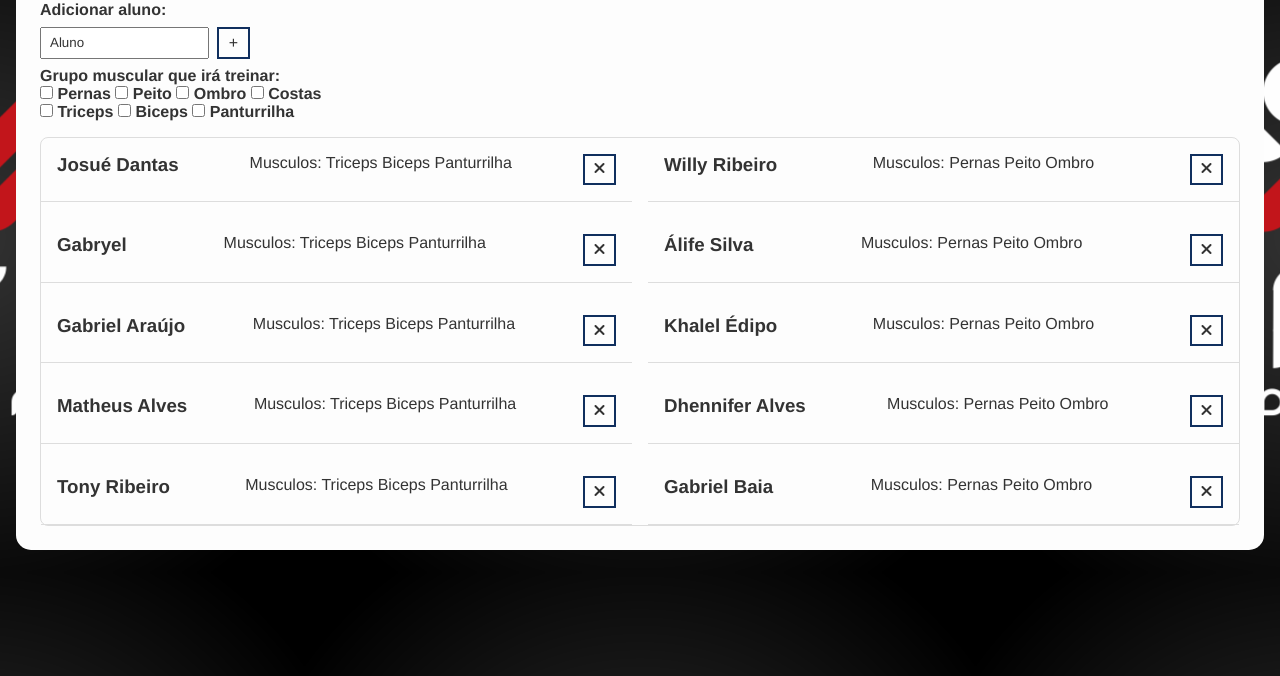
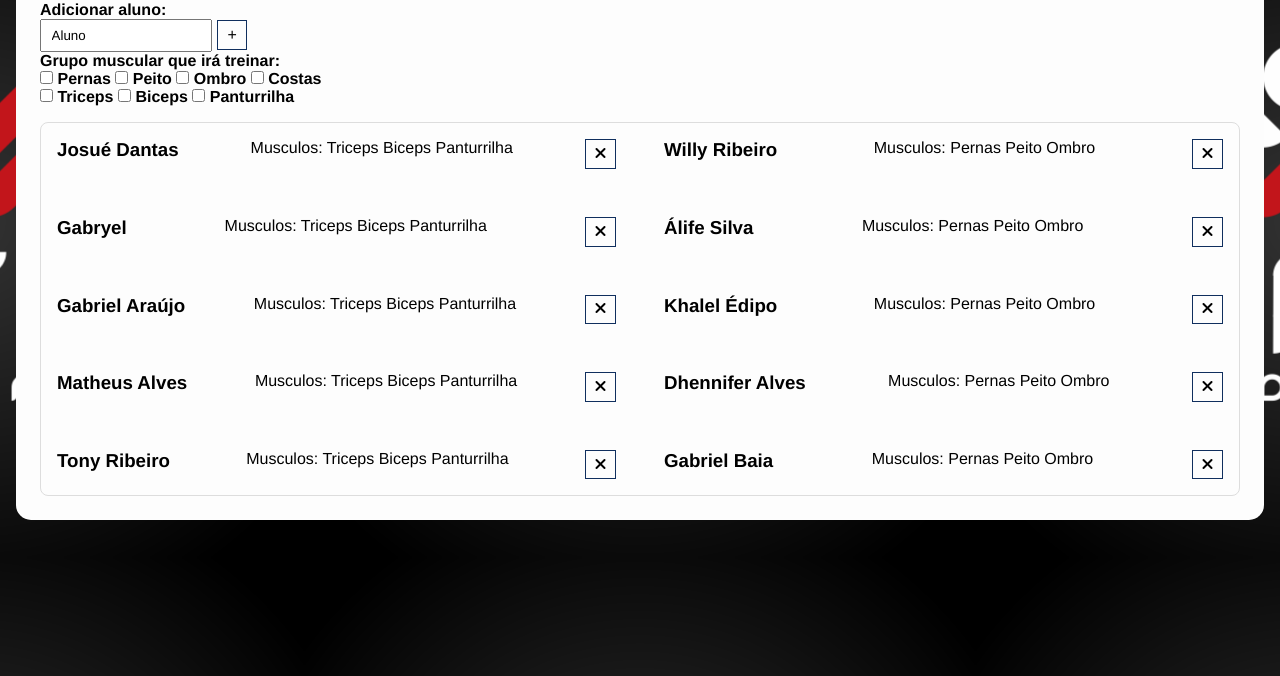
Before and after one commit to josuedantas7/web1-controle-de-pessoas, a plain HTML site: page index.html in a window 1280 px wide. Shown: the part 124-800 px from the top of the page. Drawn offline with nearby package versions, Linux system fonts and the light colour scheme.

Commit message:
update: atualizando css

```diff
--- a/css/styles-login.css
+++ b/css/styles-login.css
@@ -49,7 +49,7 @@ body {
     margin: 20% 10% 18% 10%;
     border: 1px solid black;
     border-radius: 20px;
-    padding: 3% 0 0 0;
+    padding: 3% 0 3% 0;
     background-color: rgba(128, 128, 128, 0.253);
     width: 80%;
 }
--- a/css/styles.css
+++ b/css/styles.css
@@ -2,7 +2,6 @@
   padding: 0;
   margin: 0;
   font-family: Helvetica;
-  color: #333;
 }
 
 
@@ -13,8 +12,7 @@ body {
 
 button {
   background-color: #fdfdfd;
-  color: #102f5e;
-  border: 2px solid #102f5e;
+  border: 1px solid #102f5e;
   padding: 0.3rem 0.6rem;
   font-size: 1rem;
   cursor: pointer;
@@ -23,7 +21,6 @@ button {
 
 button:hover {
   background-color: #102f5e;
-  color: #fff;
 }
 
 button:hover > i {
@@ -31,7 +28,7 @@ button:hover > i {
 }
 
 input {
-  padding: 0.25rem 0.5rem;
+  padding: 0.45rem 0.6rem;
 }
 
 .container {
@@ -48,23 +45,6 @@ input {
 
 #formulario {
   padding: 1rem 0 1rem 0;
-}
-
-#formulario p {
-  margin-bottom: 0.5rem;
-  font-weight: bold;
-}
-
-.formulario {
-  display: flex;
-  margin-bottom: 0.5rem;
-}
-
-.formulario input {
-  margin-right: 0.5rem;
-}
-
-.check {
   font-weight: bold;
 }
 
@@ -80,8 +60,6 @@ input {
   display: flex;
   justify-content: space-between;
   padding: 1rem 1rem;
-  border-bottom: 1px solid #ddd;
-  transition: 0.5s;
 }
 
 @media (max-width: 768px) {
--- a/index.html
+++ b/index.html
@@ -13,8 +13,6 @@
       crossorigin="anonymous"
       referrerpolicy="no-referrer"
     />
-    <script src="https://cdn.jsdelivr.net/npm/chart.js"></script>
-    <script src="js/scripts.js" defer></script>
   </head>
   <body>
     <div class="container">
@@ -49,7 +47,7 @@
           </div>
         </div>
       </form>
-      <div id="lista-aluno">
+      <form id="lista-aluno">
         <div class="aluno">
           <h3>Josué Dantas</h3>
           <p>Musculos: Triceps Biceps Panturrilha</p>
@@ -120,6 +118,7 @@
             <i class="fa-solid fa-xmark"></i>
           </button>
         </div>
+      </form>
       </div>
     </div>
   </body>
```
